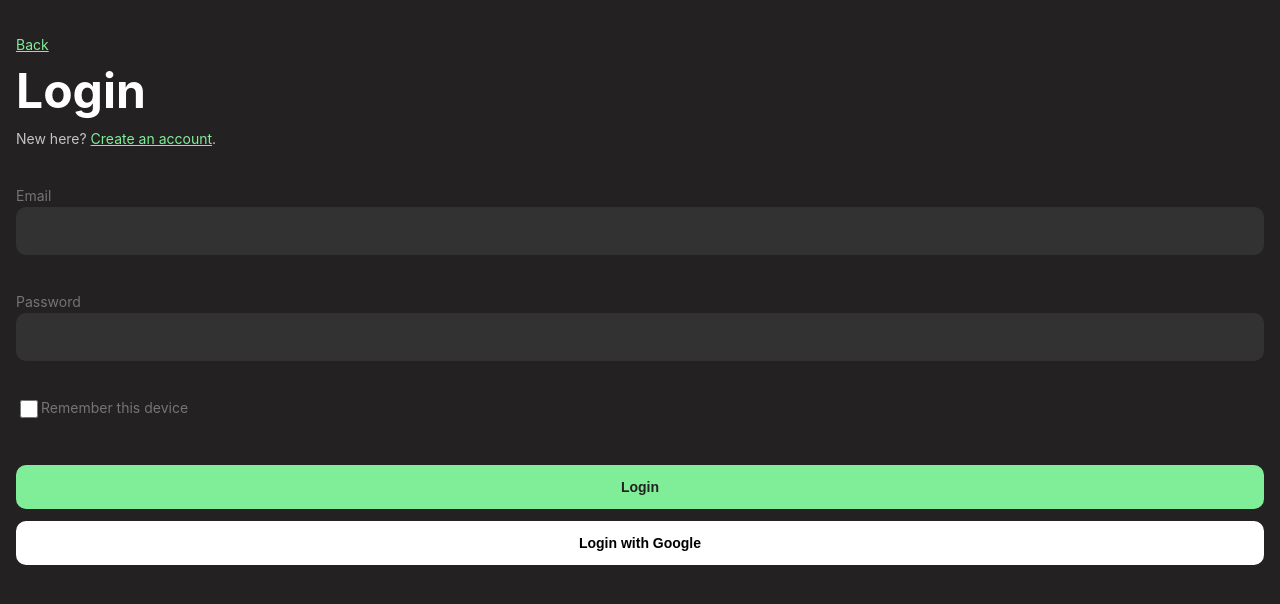
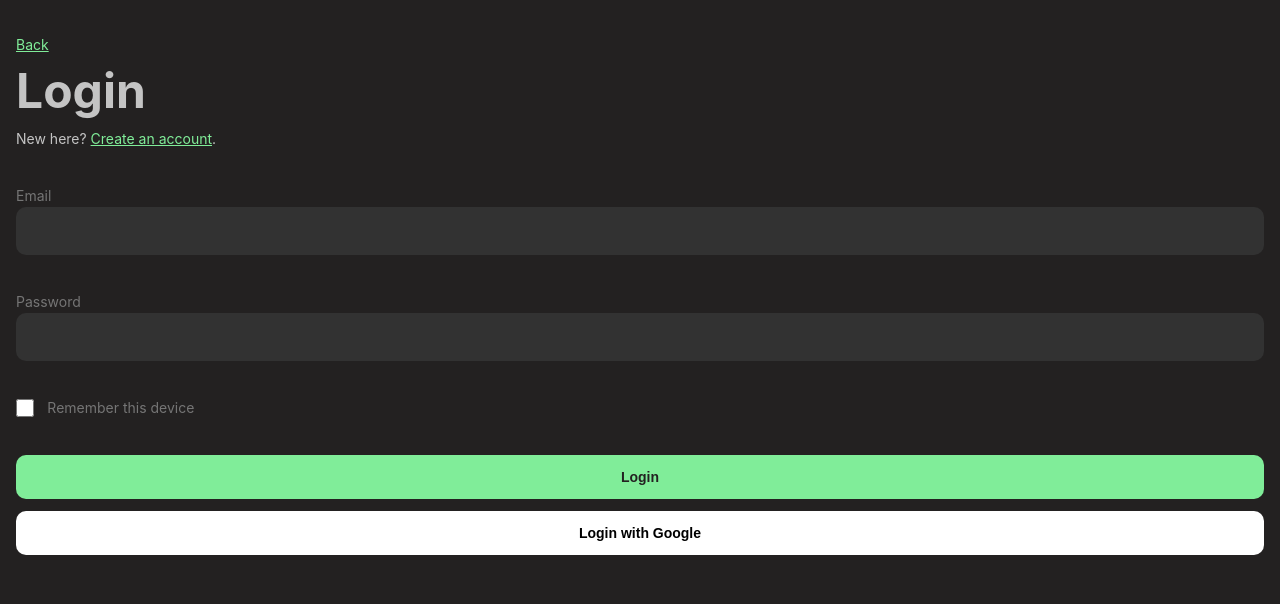
Before and after one commit to GlennCoding/crush-it-web-app, a React app: page /login in a window 1280 px wide. Shown: the top 604 px of the page. Built offline with nearby package versions, Linux system fonts and the light colour scheme.

Commit message:
finished design login page

```diff
--- a/src/pages/login_page/LoginPage.module.scss
+++ b/src/pages/login_page/LoginPage.module.scss
@@ -1,33 +1,30 @@
 @import "../../sassStyles/variables.scss";
 
 .loginPage {
+    color: $textLight1Color;
+
     width: 100vw;
     height: 100vh;
     padding-right: 16px;
     padding-left: 16px;
 
-    .backButton {
+    .pageBackButton {
         display: block;
         margin-top: 3.6rem;
         margin-bottom: 1.6rem;
     }
 
-    .heading {
+    .pageHeader {
         margin-bottom: 1.6rem;
     }
+
+    .createAccountNotice {
+        margin-bottom: 3.6rem;
     }
-
-.createAccount {
-    margin-bottom: 3.6rem;
-    color: $textLight1Color;
 }
 
 .loginForm {
     color: $textDark1Color;
-
-    .inputTextWrapper {
-        margin-bottom: 3.6rem;
-    }
 
     label {
         font-style: normal;
@@ -36,17 +33,18 @@
         margin-bottom: 1rem;
     }
 
-    input {
-        color: white;
-    }
+    .inputTextWrapper {
+        margin-bottom: 3.6rem;
 
-    .formInputText {
+        .inputTextField {
             display: block;
             height: 4.8rem;
             width: 100%;
             background: $primaryDark2Color;
             border-radius: $radius;
             border: 0;
+            color: white;
+        }
     }
 
     .inputCheckboxWrapper {
@@ -54,12 +52,19 @@
         display: flex;
         flex-direction: row-reverse;
         justify-content: flex-end;
+        align-items: center;
 
-        input {
+        label {
+            margin: 0;
+        }
+
+        .inputCheckbox {
             cursor: pointer;
             height: 18px;
             width: 18px;
             background-color: $primaryColor;
+            margin: 0;
+            margin-right: 1em;
         }
     }
 
--- a/src/pages/login_page/LoginPage.tsx
+++ b/src/pages/login_page/LoginPage.tsx
@@ -28,11 +28,11 @@ export default function LoginPage(props: {
     //New commit
     return (
         <div className={styles.loginPage}>
-            <Link className={styles.backButton} to="/landing-page">
+            <Link className={styles.pageBackButton} to="/landing-page">
                 Back
             </Link>
-            <h1 className={styles.heading}>Login</h1>
-            <p className={styles.createAccount}>
+            <h1 className={styles.pageHeader}>Login</h1>
+            <p className={styles.createAccountNotice}>
                 New here? <Link to="/register">Create an account</Link>.
             </p>
             <form
@@ -43,7 +43,7 @@ export default function LoginPage(props: {
                 <div className={styles.inputTextWrapper}>
                     <label>Email</label>
                     <input
-                        className={styles.formInputText}
+                        className={styles.inputTextField}
                         required
                         onChange={(e) => setEmail(e.target.value)}
                         value={email}
@@ -54,7 +54,7 @@ export default function LoginPage(props: {
                 <div className={styles.inputTextWrapper}>
                     <label>Password</label>
                     <input
-                        className={styles.formInputText}
+                        className={styles.inputTextField}
                         required
                         onChange={(e) => setPassword(e.target.value)}
                         value={password}
@@ -65,7 +65,11 @@ export default function LoginPage(props: {
 
                 <div className={styles.inputCheckboxWrapper}>
                     <label>Remember this device</label>
-                    <input type="checkbox" id="remember" />
+                    <input
+                        className={styles.inputCheckbox}
+                        type="checkbox"
+                        id="remember"
+                    />
                 </div>
 
                 <input
```
Lines whose indentation alone changed are shown as unchanged.
